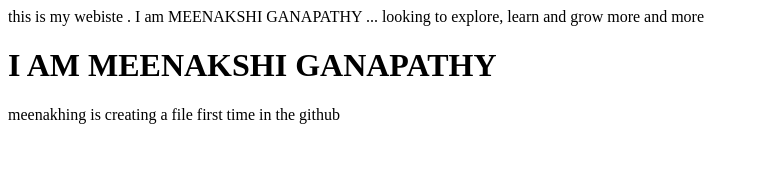
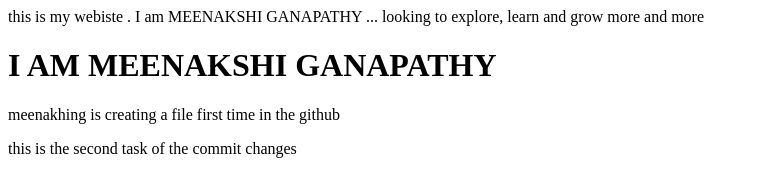
Before and after one commit to MEENAKSHIG20/Day2-EdunetTraining, a plain HTML site: page index.html in a window 1280 px wide. Shown: the whole page, without its empty margins (0-758 px from the left). Drawn offline with Linux system fonts and the light colour scheme.

Commit message:
Task 2 - Update the  task1 file in the repo

```diff
--- a/index.html
+++ b/index.html
@@ -2,3 +2,6 @@
 <h1> I AM MEENAKSHI GANAPATHY </h1>
 <title> MEENAKSHI FIRST FILE </title>
 <p> meenakhing is creating a file first time in the github</p>
+
+
+<p> this is the second task of the commit changes</p>
```
